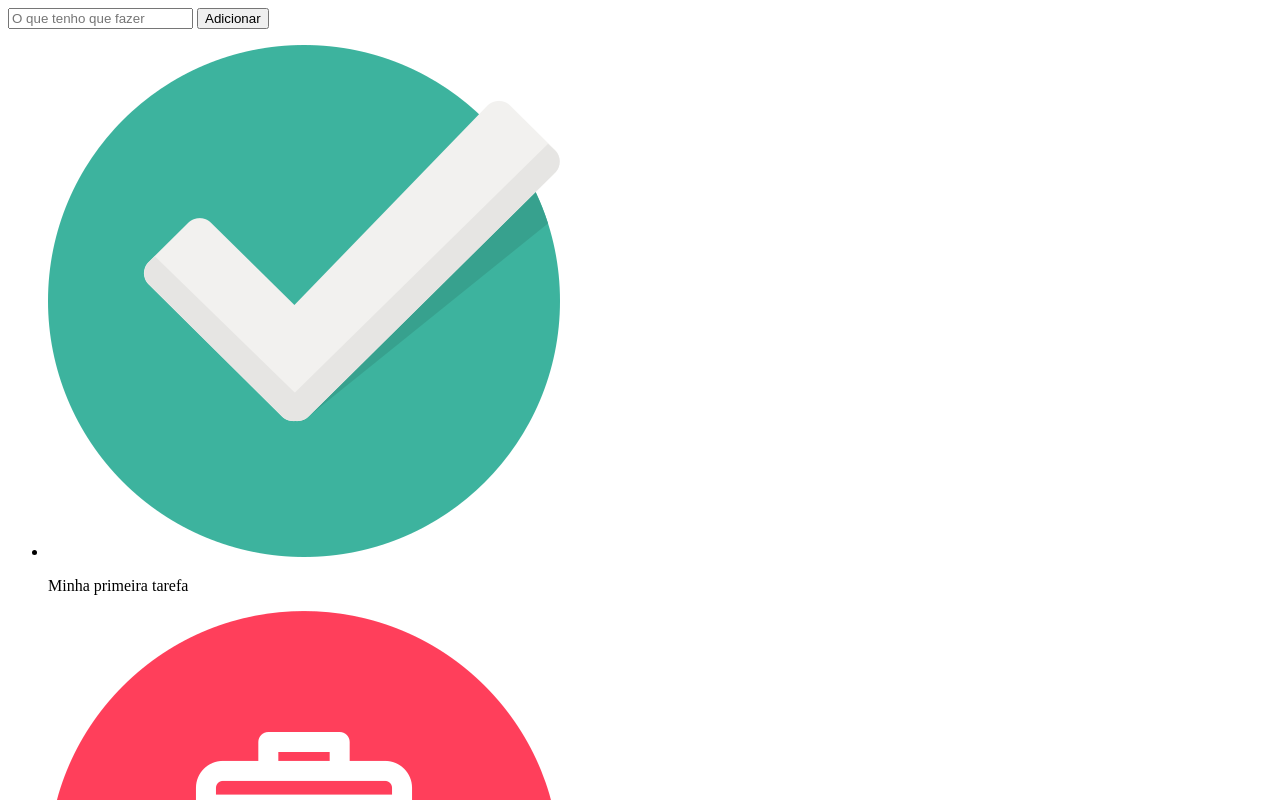
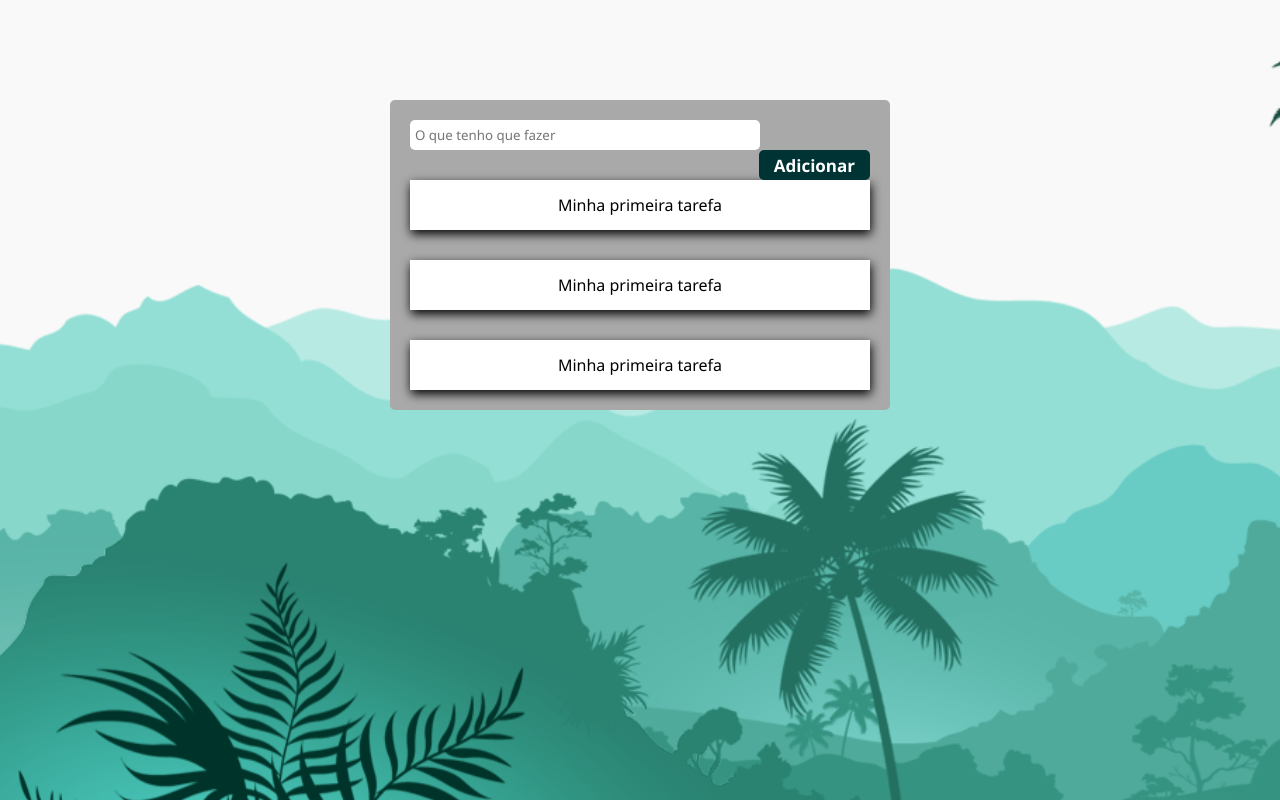
Before and after one commit to marcelocarlini/Tarefas, a plain HTML site: page index.html in a window 1280 px wide. Shown: the top 800 px of the page. Drawn offline with Linux system fonts and the light colour scheme.

Commit message:
Html e CSS atualizados

```diff
--- a/index.html
+++ b/index.html
@@ -4,18 +4,29 @@
 <head>
     <meta charset="UTF-8">
     <meta name="viewport" content="width=device-width, initial-scale=1.0">
+    <link rel="stylesheet" href="style.css">
     <title>Document</title>
 </head>
 
 <body>
-    <div>
-        <input placeholder="O que tenho que fazer" />
-        <button>Adicionar</button>
-        <ul>
-            <li>
-                <img src="./img/checked.png">
+    <div class="container">
+        <input class="input-task" placeholder="O que tenho que fazer" />
+        <button class="button-add-task">Adicionar</button>
+        <ul class="list-tasks">
+            <li class="task">
+                <img src="./img/checked.png" />
                 <p>Minha primeira tarefa</p>
-                <img src="./img/trash.png">
+                <img src="./img/trash.png" />
+            </li>
+            <li class="task">
+                <img src="./img/checked.png" />
+                <p>Minha primeira tarefa</p>
+                <img src="./img/trash.png" />
+            </li>
+            <li class="task">
+                <img src="./img/checked.png" />
+                <p>Minha primeira tarefa</p>
+                <img src="./img/trash.png" />
             </li>
         </ul>
 
--- /dev/null
+++ b/style.css
@@ -0,0 +1,69 @@
+* {
+  margin: 0;
+  padding: 0;
+  box-sizing: border-box;
+  font-family: "Segoe UI", Tahoma, Geneva, Verdana, sans-serif;
+  outline: none;
+}
+
+img {
+  height: 25px;
+  opacity: 0;
+  transition: opacity 1s ease-in-out;
+}
+
+body {
+  background: url(./img/background.png);
+}
+
+.container {
+  background-color: darkgrey;
+  width: 500px;
+  border-radius: 5px;
+  padding: 20px;
+  margin: 100px auto 0;
+}
+
+.input-task {
+  border: none;
+  border-radius: 5px;
+  width: 350px;
+  height: 30px;
+  padding-left: 5px;
+}
+.button-add-task {
+  border: none;
+  border-radius: 5px;
+  height: 30px;
+  background-color: #003333;
+  color: #ffffff;
+  font-size: 17px;
+  padding: 0 15px;
+  float: right;
+  cursor: pointer;
+  font-weight: 700;
+}
+.button-add-task:hover {
+  opacity: 0.8;
+}
+.button-add-task:active {
+  opacity: 0.6;
+}
+.list-tasks {
+  width: 100%;
+  list-style: none;
+}
+.task {
+  background-color: #ffffff;
+  box-shadow: 1px 4px 10px rgba(0, 0, 0, 1);
+  height: 50px;
+  display: flex;
+  align-items: center;
+  justify-content: space-between;
+  padding: 0 10px;
+  margin-top: 30px;
+  cursor: pointer;
+}
+.task:hover img {
+  opacity: 1;
+}
```
Also changed, not shown: 1 other file.
